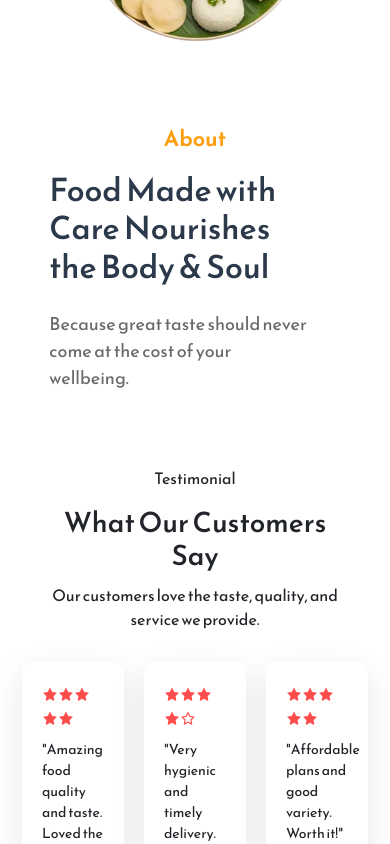
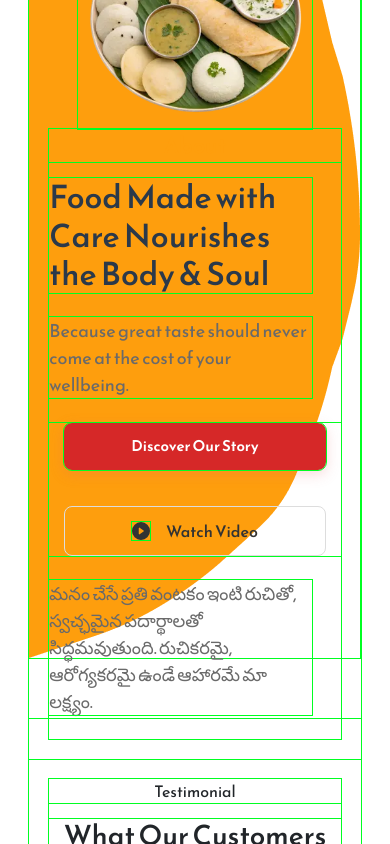
Before and after one commit to VenkateshBoddepalli/VedasWebPage, a React (Create React App) app in the folder Frontend/: page / in a window 390 px wide. Shown: the part 880-1724 px from the top of the page. Built offline with nearby package versions, Linux system fonts and the light colour scheme.

Commit message:
Fixed About section layout and button visibility on mobile

```diff
--- a/Frontend/src/App.css
+++ b/Frontend/src/App.css
@@ -4,9 +4,9 @@
   box-sizing: border-box;
   font-family: "Reem Kufi", sans-serif !important;
 }
-/* * {
+* {
   outline: 1px solid rgb(0, 255, 34);
-} */
+}
 img {
   max-width: 100%;
   height: auto;
@@ -669,6 +669,7 @@ nav a.active {
   }
   .about-section-container {
     flex-direction: column;
+    height: auto;
   }
   .home-image-section,
   .about-section-image-container {
@@ -700,7 +701,7 @@ nav a.active {
     cursor: pointer;
   }
   .about-section-container {
-    margin-top: 0px !important;
+    margin-top: -250px !important;
   }
   .about-buttons-container {
     justify-content: center;
@@ -709,6 +710,7 @@ nav a.active {
   .primary-subheading {
     text-align: center;
     font-size: 22px;
+    margin-top: 0px;
   }
   .watch-video-button {
     margin-left: 0rem !important;
@@ -721,6 +723,10 @@ nav a.active {
   .about-section-image-container {
     margin-right: 0rem !important;
   }
+  .testimonial-wrapper {
+  text-align: center;
+  margin-top: -40px;
+}
   .work-section-wrapper {
     margin-top: 0px !important;
   }
@@ -753,6 +759,9 @@ nav a.active {
     margin-bottom: 0.8rem !important;
     text-align: center;
   }
+  .contact-container {
+   margin-top: -40px;
+}
   .footer-wrapper {
     flex-direction: column;
   }
@@ -787,22 +796,10 @@ nav a.active {
   }
 
   .about-section-image-container {
-    /* margin: 0; */
     margin-top: 270px;
-  }
-
-  .about-background-image-container {
-    display: none;
   }
 
   .testimonial-card {
     width: 102px;
   }
 }
-
-@media (max-width: 600px) {
-  .home-bannerImage-container,
-  .about-background-image-container {
-    display: none;
-  }
-}
--- a/Frontend/src/Components/About.css
+++ b/Frontend/src/Components/About.css
@@ -62,16 +62,35 @@
   transform: translateY(-2px);
 }
 
+@media (max-width: 800px) {
 
-@media (max-width: 600px) {
+  .about-section-container {
+    flex-direction: column;
+    align-items: center;
+    justify-content: center;
+    padding: 20px;
+  }
+
+  .about-section-text-container {
+    width: 100%;
+    text-align: center;
+    margin-top: 0px !important;
+  }
+
   .about-buttons-container {
     flex-direction: column;
     width: 100%;
+    align-items: center;
   }
 
   .discover-btn,
   .watch-video-button {
-    width: 100%;
+    width: 90%;
+    max-width: 300px;
     justify-content: center;
   }
+  .about-background-image-container{
+  /* visibility: hidden; */
+  /* height: auto; */
+  }
 }
--- a/Frontend/src/Components/About.js
+++ b/Frontend/src/Components/About.js
@@ -23,11 +23,7 @@ const About = () => {
         <p className="primary-text">
           Because great taste should never come at the cost of your wellbeing.
         </p>
-        <p className="primary-text">
-          మనం చేసే ప్రతి వంటకం ఇంటి రుచితో, స్వచ్ఛమైన పదార్థాలతో సిద్ధమవుతుంది.
-          రుచికరమై, ఆరోగ్యకరమై ఉండే ఆహారమే మా లక్ష్యం.
-        </p>
-        <div className="about-buttons-container">
+         <div className="about-buttons-container">
           <button
             className="discover-btn"
             onClick={() => navigate("/discoverStory")}
@@ -42,6 +38,10 @@ const About = () => {
             <BsFillPlayCircleFill /> Watch Video
           </button>
         </div>
+        <p className="primary-text">
+          మనం చేసే ప్రతి వంటకం ఇంటి రుచితో, స్వచ్ఛమైన పదార్థాలతో సిద్ధమవుతుంది.
+          రుచికరమై, ఆరోగ్యకరమై ఉండే ఆహారమే మా లక్ష్యం.
+        </p>
       </div>
     </div>
   );
```
